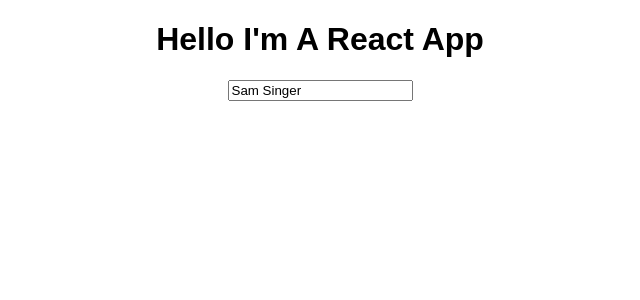
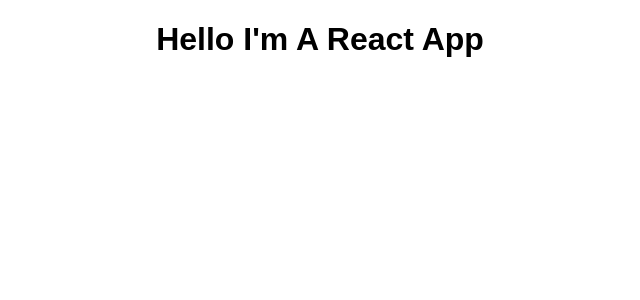
Before and after one commit to Board-Ape/under-the-hood-react, a React (Create React App) app: page / in a window 1280 px wide. Shown: the top 300 px of the page, without its empty margins (320-960 px from the left). Built offline with nearby package versions, Linux system fonts and the light colour scheme.

Commit message:
Trying to figure out how to map and utilize the onchange funtionality of of findIndex

```diff
--- a/src/App.js
+++ b/src/App.js
@@ -18,9 +18,25 @@
     }
   }
 
-  changeNameHandler = (event) => {
+  changeNameHandler = ( event, id ) => {
+    const personIndex = this.state.name.findIndex(person => {
+      return person.id === id
+    });
+
+    const person = {
+      ...this.state.name[personIndex]
+    };
+
+    // Alternatively
+    // const person = {Object.assign({}, this.state.name[personIndex])}
+
+    person.first = event.target.value;
+
+    const persons = [...this.state.name];
+    name[personIndex] = person;
+
     this.setState({
-      name: [event.target.value, 'Sum', 'Tum']
+      name: persons
     })
   }
 
@@ -69,15 +85,27 @@
       )
     }
 
+    let userInput = null;
+
+    if (this.state.showUserOuput) {
+      userInput = (
+        <div>
+          { this.state.name.map((names, index) => {
+            return <UserInput
+              first={names.first}
+              last={names.last}
+              changeNames={(event) => this.changeNameHandler(event, names.id)}
+            />
+          })
+          }
+        </div>
+      )
+    }
+
     return(
       <div className="App">
-        <h1>Hello I'm A React App</h1>
-          <UserInput
-            first={this.state.name[0].first}
-            last={this.state.name[0].last}
-            changeNames={ this.changeNameHandler }
-            toggleShow={ this.toggleUserInputHandler }
-          />
+        <h1 onClick={this.toggleUserInputHandler}>Hello I'm A React App</h1>
+        { userInput }
         { userOutput }
       </div>
     )
```
